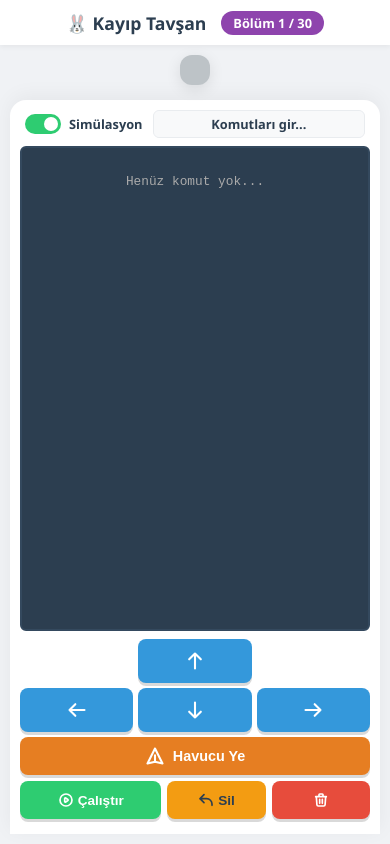
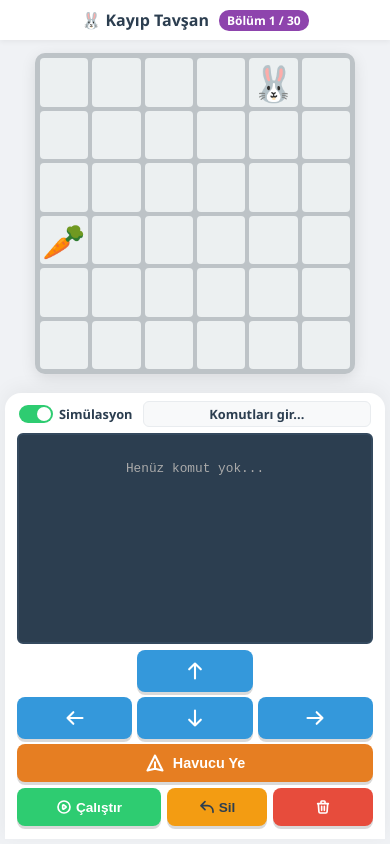
Before and after one commit to saglamorhan/kayip-tavsan, a plain HTML site: page index.html in a window 390 px wide. Drawn offline with Linux system fonts and the light colour scheme.

Commit message:
Update index.html
responsive hatalar giderildi

```diff
--- a/index.html
+++ b/index.html
@@ -3,7 +3,7 @@
 <head>
     <meta charset="UTF-8">
     <meta name="viewport" content="width=device-width, initial-scale=1.0, maximum-scale=1.0, user-scalable=no, viewport-fit=cover">
-    <title>Kayıp Tavşan - V18 (iPhone Fix)</title>
+    <title>Kayıp Tavşan - V19 (Ultimate Fix)</title>
     <style>
         :root {
             --primary-color: #3498db;
@@ -24,15 +24,13 @@
             background-color: var(--bg-color);
             margin: 0;
             padding: 0;
-            /* iPhone'da adres çubuğu sorununu çözen dinamik yükseklik */
-            height: 100vh;
+            /* iOS Safari için Dinamik Yükseklik */
             height: 100dvh;
             width: 100vw;
-            overflow: hidden;
+            overflow: hidden; /* Varsayılan olarak kaydırma yok */
             display: flex;
             flex-direction: column;
-            touch-action: manipulation;
-            /* Çentik (Notch) için güvenli alanlar */
+            /* Çentik (Notch) Koruması */
             padding-top: env(safe-area-inset-top);
             padding-bottom: env(safe-area-inset-bottom);
             padding-left: env(safe-area-inset-left);
@@ -41,50 +39,49 @@
 
         /* --- HEADER --- */
         header {
-            flex: 0 0 45px;
+            flex: 0 0 40px;
             display: flex;
             align-items: center;
             justify-content: center;
             background: white;
             box-shadow: 0 2px 5px rgba(0,0,0,0.05);
-            z-index: 10;
-            gap: 15px;
+            z-index: 20;
+            gap: 10px;
             width: 100%;
         }
 
-        h1 { color: #2c3e50; margin: 0; font-size: 1.1rem; }
+        h1 { color: #2c3e50; margin: 0; font-size: 1rem; }
 
         .level-badge {
             background-color: #8e44ad; color: white;
-            padding: 3px 12px; border-radius: 12px;
-            font-weight: bold; font-size: 0.8rem;
+            padding: 2px 8px; border-radius: 10px;
+            font-weight: bold; font-size: 0.75rem;
         }
 
         /* --- ANA OYUN ALANI --- */
         .game-wrapper {
             flex: 1;
             display: flex;
-            flex-direction: column; /* Varsayılan: Mobil Dikey */
+            flex-direction: column; /* Mobil Öncelikli: Alt Alta */
             align-items: center;
             justify-content: center;
-            padding: 10px;
-            gap: 15px;
+            padding: 5px;
+            gap: 10px;
             width: 100%;
             height: 100%;
-            overflow: hidden;
+            overflow-y: auto; /* Sığmazsa kaydır */
         }
 
-        /* --- 1. BÖLÜM: GRID ALANI --- */
+        /* --- 1. GRID ALANI --- */
         #grid-container {
-            flex: 0 0 auto;
+            /* Mobilde ekranın %40'ını kapla */
+            flex: 0 0 40dvh;
             width: 100%;
             display: flex;
             justify-content: center;
             align-items: center;
             position: relative;
             z-index: 1;
-            /* Mobil Dikey için yükseklik sınırı */
-            max-height: 45vh;
         }
 
         #grid-board {
@@ -94,13 +91,14 @@
             gap: 4px;
             background-color: var(--board-bg);
             padding: 5px;
-            border-radius: 12px;
+            border-radius: 10px;
             box-shadow: 0 4px 15px rgba(0,0,0,0.1);
 
-            height: 100%;
+            /* Kare Oranı */
             aspect-ratio: 1 / 1;
+            height: 95%;
             width: auto;
-            max-width: 90vw; /* Ekrana sığdır */
+            max-width: 95vw;
         }
 
         .cell {
@@ -126,7 +124,6 @@
         .item-carrot { z-index: 5; }
         .item-rabbit { z-index: 10; }
 
-        /* Simülasyon */
         .cell.sim-path { box-shadow: inset 0 0 0 3px #3498db; background-color: rgba(52, 152, 219, 0.2); }
         .cell.sim-eat { box-shadow: inset 0 0 0 3px #e67e22; background-color: rgba(230, 126, 34, 0.2); }
         .cell.sim-crash { background-color: rgba(231, 76, 60, 0.6) !important; animation: pulse-red 1s infinite; }
@@ -141,46 +138,39 @@
         }
         .crash-icon {
             position: absolute; top: 50%; left: 50%;
-            transform: translate(-50%, -50%);
-            font-size: 1.5em; z-index: 15;
+            transform: translate(-50%, -50%); font-size: 1.5em; z-index: 15;
         }
         @keyframes pulse-red { 0% { box-shadow: 0 0 0 0 rgba(231, 76, 60, 0.7); } 100% { box-shadow: 0 0 0 8px rgba(0,0,0,0); } }
 
-        /* --- 2. BÖLÜM: PANEL --- */
+        /* --- 2. PANEL ALANI --- */
         .controls-panel {
-            flex: 1; width: 100%; max-width: 500px;
-            display: flex; flex-direction: column;
-            background: var(--panel-bg); padding: 10px;
-            border-radius: 16px 16px 0 0; box-shadow: 0 -4px 20px rgba(0,0,0,0.05);
-            gap: 8px; overflow: hidden; min-height: 0;
+            flex: 1; /* Kalan alanı doldur */
+            display: flex;
+            flex-direction: column;
+            background: var(--panel-bg);
+            padding: 8px 12px;
+            border-radius: 16px 16px 0 0;
+            box-shadow: 0 -4px 20px rgba(0,0,0,0.05);
+            gap: 6px;
+            width: 100%;
+            max-width: 500px;
+            align-self: center;
+            min-height: 0;
         }
 
-        .settings-bar {
-            display: flex; justify-content: space-between; align-items: center;
-            padding: 0 5px; margin-bottom: 0;
-        }
-
-        .toggle-wrapper {
-            display: flex; align-items: center; gap: 8px;
-            font-size: 0.8rem; color: #2c3e50; font-weight: 600;
-        }
-
-        .switch { position: relative; display: inline-block; width: 36px; height: 20px; }
+        /* Toggle Switch */
+        .settings-bar { display: flex; justify-content: space-between; align-items: center; padding: 0 2px; }
+        .toggle-wrapper { display: flex; align-items: center; gap: 6px; font-size: 0.8rem; color: #2c3e50; font-weight: 600; }
+        .switch { position: relative; display: inline-block; width: 34px; height: 18px; }
         .switch input { opacity: 0; width: 0; height: 0; }
-        .slider {
-            position: absolute; cursor: pointer; top: 0; left: 0; right: 0; bottom: 0;
-            background-color: #ccc; transition: .4s; border-radius: 22px;
-        }
-        .slider:before {
-            position: absolute; content: ""; height: 14px; width: 14px; left: 3px; bottom: 3px;
-            background-color: white; transition: .4s; border-radius: 50%;
-        }
+        .slider { position: absolute; cursor: pointer; top: 0; left: 0; right: 0; bottom: 0; background-color: #ccc; transition: .4s; border-radius: 22px; }
+        .slider:before { position: absolute; content: ""; height: 14px; width: 14px; left: 2px; bottom: 2px; background-color: white; transition: .4s; border-radius: 50%; }
         input:checked + .slider { background-color: #2ecc71; }
         input:checked + .slider:before { transform: translateX(16px); }
 
         #message-area {
             flex: 1; margin-left:10px; display: flex; align-items: center; justify-content: center;
-            font-weight: 600; font-size: 0.8rem; height: 28px;
+            font-weight: 600; font-size: 0.8rem; height: 26px;
             background: #f8f9fa; border: 1px solid #e9ecef; border-radius: 6px; color: #2c3e50;
         }
 
@@ -188,7 +178,7 @@
             flex: 1; background-color: #2c3e50; color: #ecf0f1;
             padding: 6px; overflow-y: auto; border-radius: 6px;
             font-family: monospace; font-size: 0.8rem; border: 2px solid #34495e;
-            min-height: 0;
+            min-height: 40px; /* Mobilde çok küçülmesin */
         }
 
         .code-line { padding: 1px 5px; border-bottom: 1px solid #34495e; }
@@ -200,7 +190,8 @@
 
         button {
             border: none; border-radius: 8px; cursor: pointer;
-            font-weight: 700; height: 44px; box-shadow: 0 3px 0 rgba(0,0,0,0.15);
+            font-weight: 700; height: 42px;
+            box-shadow: 0 3px 0 rgba(0,0,0,0.15);
             transition: all 0.1s; display: flex; justify-content: center; align-items: center; color: white;
         }
         button:active { transform: translateY(2px); box-shadow: 0 1px 0 rgba(0,0,0,0.15); }
@@ -217,66 +208,51 @@
         .btn-next-level { width: 100%; background-color: #8e44ad; font-size: 0.9rem; height: 40px; gap: 10px; display: none; animation: pulse 1.5s infinite; }
         @keyframes pulse { 0% { transform: scale(1); } 50% { transform: scale(1.02); } 100% { transform: scale(1); } }
 
-        /* ============================================================
-           ÖZEL IPHONE YATAY (LANDSCAPE) DÜZENLEMESİ
-           ============================================================ */
-
-        /* 1. Sadece genişlik büyükse VE yatay moddaysa (Masaüstü/Tablet) */
-        @media (min-width: 1024px) and (orientation: landscape) {
-            .game-wrapper { flex-direction: row; padding: 20px; gap: 40px; }
-            #grid-container { flex: 1; max-height: none; }
+        /* --- MASAÜSTÜ / LAPTOP (Geniş Ekran) --- */
+        @media (min-width: 1024px) {
+            .game-wrapper { flex-direction: row; padding: 20px; gap: 40px; overflow: hidden; }
+            #grid-container { flex: 1; height: 100%; max-height: none; }
             #grid-board { height: 85vh; width: 85vh; max-width: none; }
             .controls-panel { width: 350px; height: 85vh; flex: 0 0 350px; border-radius: 16px; }
             button { height: 50px; } .action-btn, .btn-eat { height: 45px; }
         }
 
-        /* 2. TELEFON YATAY MODU (Önemli Kısım) */
-        /* Yükseklik küçükse (ör: 400px - 600px arası) ve yataysa */
+        /* --- MOBİL YATAY (Landscape Fix) --- */
+        /* Ekran yüksekliği kısaysa ve yataysa */
         @media (max-height: 600px) and (orientation: landscape) {
-            /* Başlığı gizle, yer aç */
-            header { display: none; }
+            header { display: none; } /* Başlığı gizle */
 
-            /* Yan yana diz */
             .game-wrapper {
-                flex-direction: row;
+                flex-direction: row; /* Yan Yana */
+                align-items: center;
+                justify-content: center;
                 padding: 5px;
-                gap: 15px;
-                align-items: center;
+                gap: 20px;
             }
 
-            /* Grid Alanı */
             #grid-container {
-                width: auto;
                 flex: 1;
                 height: 100%;
-                max-height: none; /* Dikey sınırını kaldır */
-                justify-content: flex-end; /* Grid'i sağa yasla ki ortada birleşsinler */
+                width: auto;
+                max-height: 100%;
             }
 
-            /* Grid'in kendisi: Yüksekliğin %90'ı kadar kare */
             #grid-board {
-                height: 90vh;
+                height: 90vh; /* Ekranı doldur */
                 width: 90vh;
-                max-width: none; /* Genişlik serbest */
+                max-width: none;
             }
 
-            /* Panel Alanı */
             .controls-panel {
-                width: 300px; /* Sabit, dar genişlik */
-                height: 90vh; /* Ekrana sığ */
-                overflow-y: auto; /* Sığmazsa kaydır */
-                flex: 0 0 300px; /* Esneme yapma */
+                width: 280px;
+                height: 90vh;
+                flex: 0 0 280px;
                 border-radius: 12px;
             }
 
-            /* Butonları küçült */
-            button { height: 35px; font-size: 1.1rem; }
-            .action-btn, .btn-eat { height: 32px; font-size: 0.8rem; }
-            .btn-next-level { height: 35px; }
-            .d-pad-container { gap: 4px; }
-
-            /* Kod ekranına yer aç */
-            .code-display { flex: 1; min-height: 60px; }
+            button { height: 36px; }
+            .action-btn, .btn-eat { height: 34px; }
+            .code-display { min-height: 50px; }
         }
     </style>
 </head>
@@ -458,11 +434,7 @@
 
         function draw() {
             gridEl.innerHTML = '';
-            // FONT BOYUTUNU DOĞRUDAN HÜCRE BOYUTUNA BAĞLADIK
-            // Bu sayede hem mobilde hem masaüstünde ikonlar orantılı olur.
-            const cellWidth = gridEl.clientWidth / gridSize;
-            const fontSize = Math.floor(cellWidth * 0.65);
-
+            const boxSize = gridEl.clientWidth; const fontSize = Math.floor(boxSize / 9);
             for(let y=0; y<gridSize; y++) {
                 for(let x=0; x<gridSize; x++) {
                     let div = document.createElement('div'); div.className = 'cell'; div.style.fontSize = `${fontSize}px`;
```
